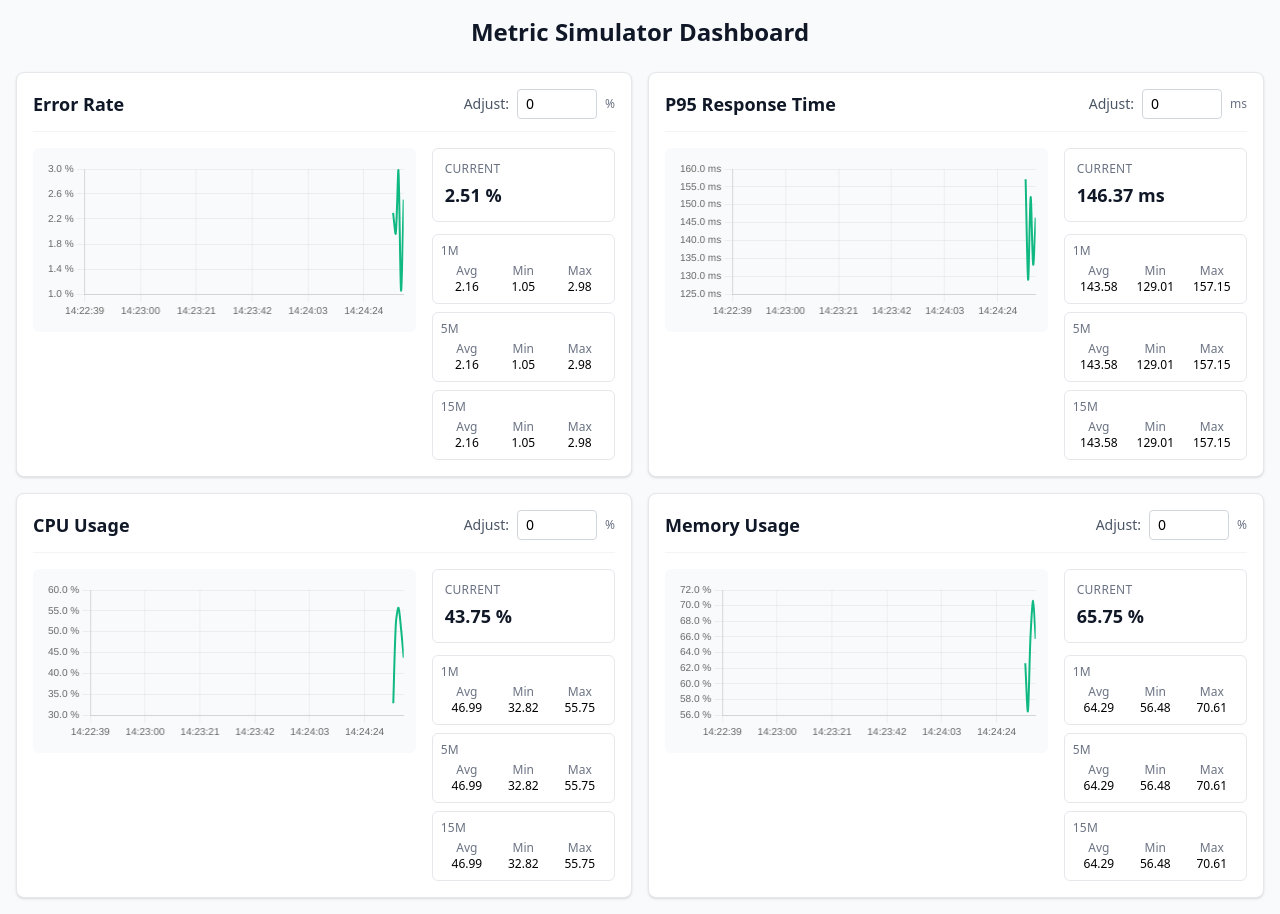
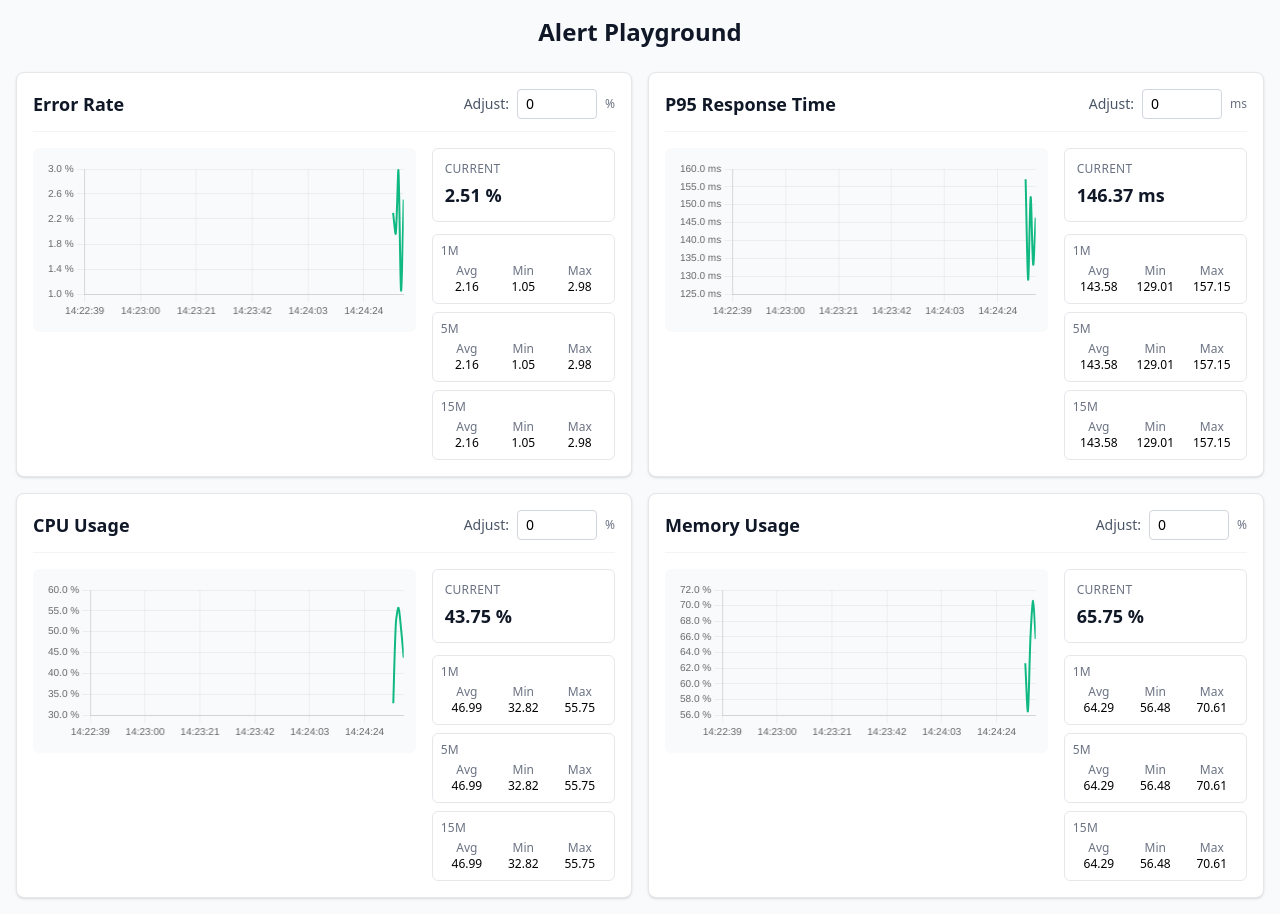
Before and after one commit to vmorsell/alert-playground, a React (Vite) app: page / in a window 1280 px wide. Built offline with nearby package versions, Linux system fonts and the light colour scheme.

Commit message:
rename to alert playground

```diff
--- a/src/components/MetricDashboard.tsx
+++ b/src/components/MetricDashboard.tsx
@@ -17,7 +17,7 @@ export const MetricDashboard: React.FC = () => {
     <div className="min-h-screen bg-gray-50 p-4">
       <div className="max-w-7xl mx-auto">
         <h1 className="text-2xl font-bold text-gray-900 mb-6 text-center">
-          Metric Simulator Dashboard
+          Alert Playground
         </h1>
 
         <div className="grid grid-cols-1 lg:grid-cols-2 xl:grid-cols-2 gap-4">
```
